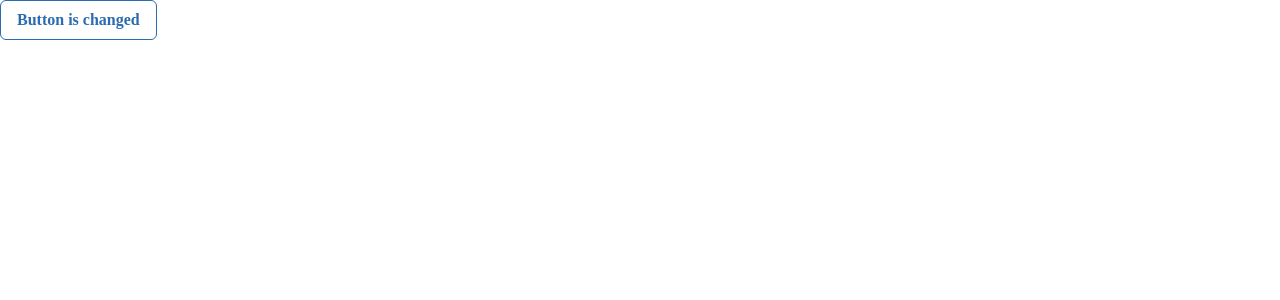
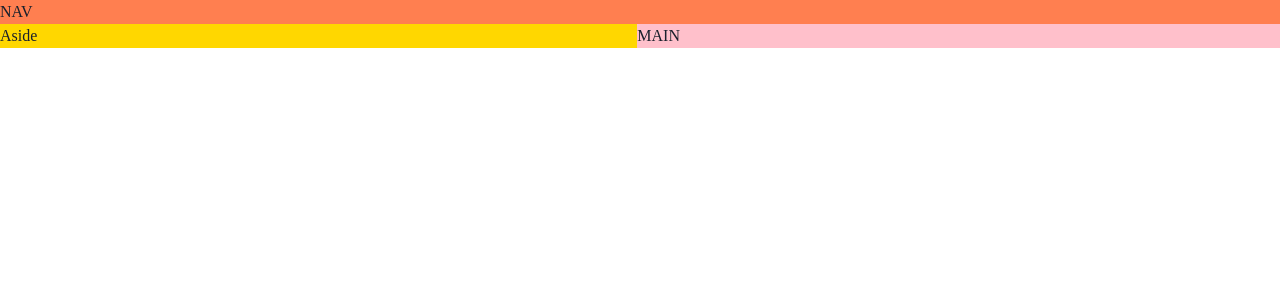
Before and after one commit to kiranvenom/game, a React (Vite) app: page / in a window 1280 px wide. Shown: the top 300 px of the page. Built offline with nearby package versions, Linux system fonts and the light colour scheme.

Commit message:
build a responsice layout

```diff
--- a/src/App.jsx
+++ b/src/App.jsx
@@ -1,10 +1,24 @@
-import { Button, ButtonGroup } from '@chakra-ui/react';
+import { Grid, GridItem, Show } from '@chakra-ui/react';
 
 const App = () => {
 	return (
-		<Button variant={'outline'} colorScheme="blue">
-			Button is changed
-		</Button>
+		<Grid
+			templateAreas={{
+				base: `"nav" "main"`,
+				lg: `"nav nav" "aside main"`,
+			}}>
+			<GridItem area={'nav'} bg={'coral'}>
+				NAV
+			</GridItem>
+			<Show above="lg">
+				<GridItem area={'aside'} bg={'gold'}>
+					Aside
+				</GridItem>
+			</Show>
+			<GridItem area={'main'} bg={'pink'}>
+				MAIN
+			</GridItem>
+		</Grid>
 	);
 };
 
```
